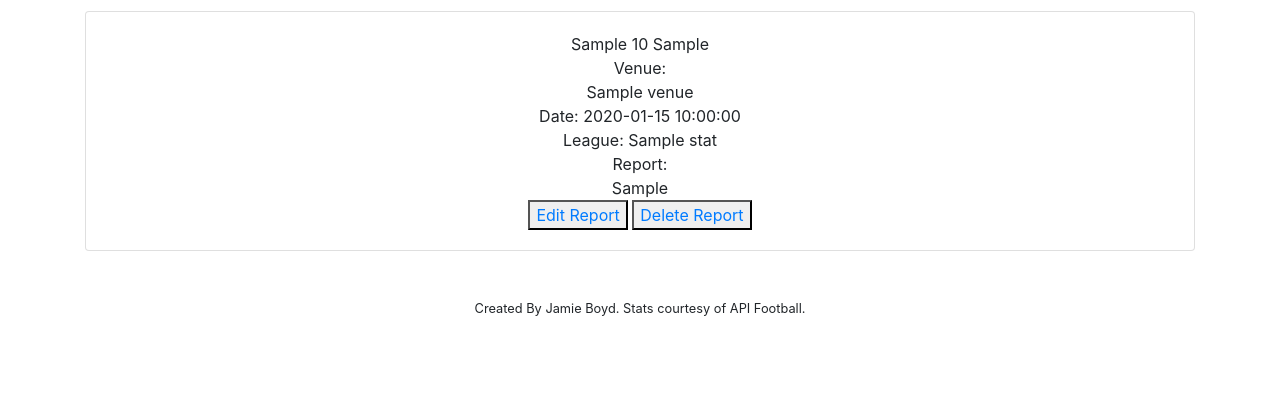
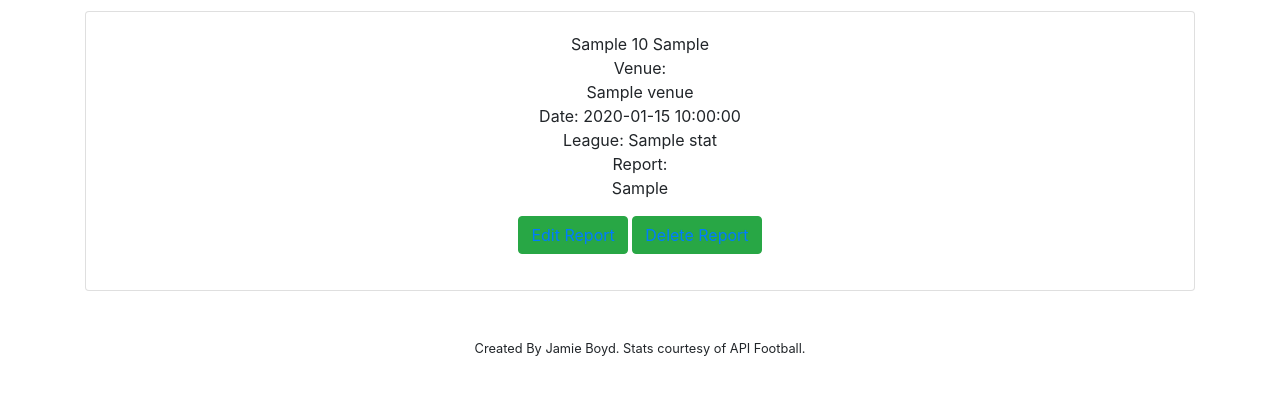
Before and after one commit to jboyd8/milestone-project-3, a Flask app: page /user_reports in a window 1280 px wide. Shown: the part 273-668 px from the top of the page. Run offline with Flask 2, Linux system fonts and the light colour scheme; the visitor is signed in with stand-in values (Sample User, id 1); a database or web service that is not in the repository returns one stand-in record (values such as "Sample title"); some libraries are stand-ins or nearby versions.

```diff
--- a/app/templates/userreports.html
+++ b/app/templates/userreports.html
@@ -24,9 +24,9 @@
                                 League: {{ report.league_name }}<br>
                                 Report: <br>
                                 {{ report.match_report }}<br>
-                                <button><a class="card-link" href="{{ url_for('edit_report', report_id=report._id) }}">Edit Report</a>
+                                <button class="card-button btn btn-success"><a class="card-link" href="{{ url_for('edit_report', report_id=report._id) }}">Edit Report</a>
                                 </button>
-                                <button><a class="card-link" href="{{ url_for('delete_report', report_id=report._id) }}">Delete Report</a>
+                                <button class="card-button btn btn-success"><a class="card-link" href="{{ url_for('delete_report', report_id=report._id) }}">Delete Report</a>
                                 </button>
                                 <br>
                             </div>
```
